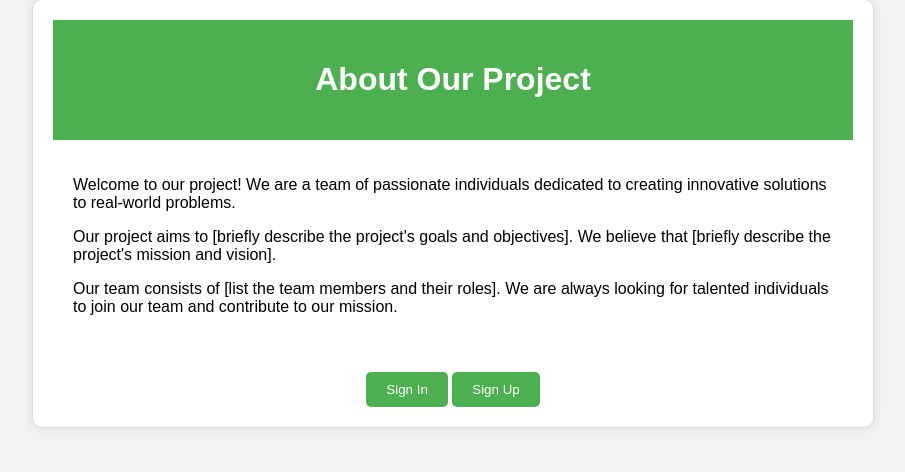
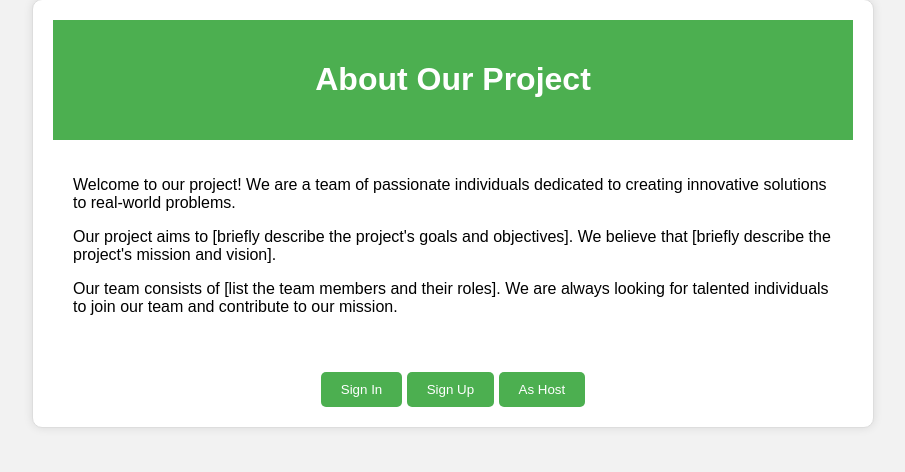
Before and after one commit to TavishiS/Emotion2Movies, a Flask app: template Project/templates/about.html in a window 1280 px wide. Shown: the part 51-523 px from the top of the page, without its empty margins (187-1092 px from the left). Run offline with Flask 3, Linux system fonts and the light colour scheme; the template is opened without the code that fills it, so the values that code supplies are empty.

Commit message:
adding "about" page , adding "As Host" button

```diff
--- a/Project/app.py
+++ b/Project/app.py
@@ -31,4 +31,4 @@ def recommandetions():
     return render_template('recommendations.html')
 
 if __name__ == '__main__':
-    app.run(debug=True)
+    app.run(debug=True,host='0.0.0.0')
--- a/Project/templates/about.html
+++ b/Project/templates/about.html
@@ -55,6 +55,7 @@
 		<div class="buttons">
 			<button class="button" onclick="window.location.href='sign_in'">Sign In</button>
 			<button class="button" onclick="window.location.href='sign_up'">Sign Up</button>
+			<button class="button" onclick="window.location.href='home'">As Host</button>
 		</div>
 	</div>
 </body>
```
